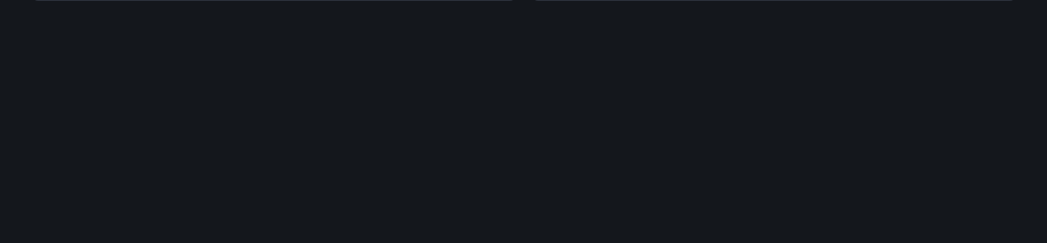
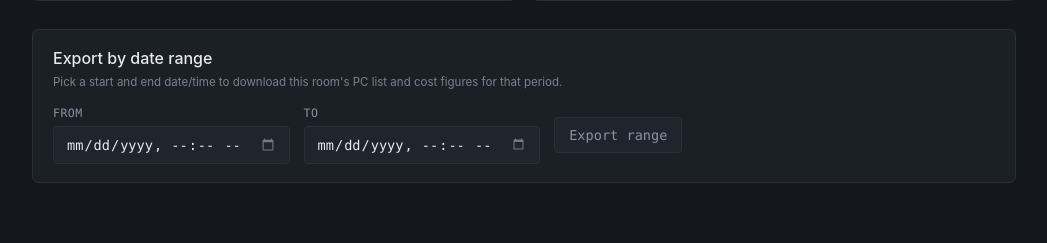
Before and after one commit to tmawada/PC-Logger, a Flask app: page /main in a window 1280 px wide. Shown: the part 855-1098 px from the top of the page, without its empty margins (116-1163 px from the left). Before the commit the page ends 856 px from the top, so only its background shows below. Run offline with Flask 3, Linux system fonts and the light colour scheme; data that the repository does not hold is empty.

Commit message:
feat: export range for all rooms

```diff
--- a/backend/app.py
+++ b/backend/app.py
@@ -255,6 +255,48 @@ def create_app():
                     "Total uptime in range", "On-hours in range", "kWh in range", "Rp in range"],
             rows=rows,
             filename=f"pc-logger-room-{room_id}-{start_date}-{end_date}.xlsx",
+        )
+
+    @app.route("/main/export/<start_date>to<end_date>")
+    def export_main_ranged(start_date, end_date):
+        pcs = PcLog.query.order_by(PcLog.id.desc()).limit(3000).all()
+        pcs = [p.to_dict() for p in pcs]
+        rooms_data = build_room_status(pcs, rooms)
+        total_cost = 0
+        rows = []
+        for room in rooms:
+            stats = rooms_data.get(room, {'on': 0, 'off': 0, 'unknown': pcs_per_room})
+            rate = get_room_rate(room)
+
+            room_prefix = f"BN{room}%"
+            room_logs = PcLog.query.filter(PcLog.hostname.like(room_prefix)).filter(PcLog.received_at.between(start_date, end_date)).order_by(PcLog.id.desc()).limit(5000).all()
+
+            room_logs = [d.to_dict() for d in room_logs]
+            today_on_seconds = compute_today_on_seconds(room_logs)
+            room_on_hours_today = sum(today_on_seconds.values()) / 3600.0
+            cost_today = round(rate['cost_per_pc_hour'] * room_on_hours_today)
+            total_cost = cost_today + total_cost
+            rows.append({
+                "Room": room,
+                "Rp/hour": round(rate['cost_per_pc_hour'] * stats['on']),
+                "kWh/hour": round(rate['kwh_per_pc_hour'] * stats['on'], 3),
+                # "On-hours total": round(room_on_hours_today, 2),
+                "kWh total": round(rate['kwh_per_pc_hour'] * room_on_hours_today, 3),
+                "Rp total": round(rate['cost_per_pc_hour'] * room_on_hours_today),
+            })
+        rows.append({
+            "Room": "TOTAL",
+            "Rp total": total_cost,
+        })
+        return build_excel_response(
+            sheet_title="All Rooms",
+            headers=["Room","Rp/hour)",
+                     "kWh/hour",
+                     # "On-hours today (sum, all PCs)",
+                     "kWh total",
+                     "Rp total"],
+            rows=rows,
+            filename=f"pc-logger-rooms-{datetime.now().strftime('%Y%m%d-%H%M%S')}.xlsx",
         )
 
     @app.route("/monitoring")
--- a/backend/static/mainmenu.css
+++ b/backend/static/mainmenu.css
@@ -324,3 +324,109 @@
       grid-template-columns: 1fr;
     }
   }
+
+
+  .range-export {
+    background: var(--surface);
+    border: 1px solid var(--border);
+    border-radius: 6px;
+    padding: 18px 20px;
+    margin-top: 28px;
+  }
+
+  .range-export-header {
+    margin-bottom: 16px;
+  }
+
+  .range-export-title {
+    font-family: var(--sans);
+    font-size: 1rem;
+    font-weight: 500;
+    margin: 0 0 6px;
+    color: var(--text);
+  }
+
+  .range-export-desc {
+    font-size: 0.72rem;
+    color: var(--text-muted);
+    font-family: var(--sans);
+    line-height: 1.4;
+    margin: 0;
+    opacity: 0.85;
+  }
+
+  .range-export-form {
+    display: flex;
+    flex-wrap: wrap;
+    align-items: flex-end;
+    gap: 14px;
+  }
+
+  .range-field {
+    display: flex;
+    flex-direction: column;
+    gap: 6px;
+  }
+
+  .range-field label {
+    font-size: 0.72rem;
+    font-family: var(--mono);
+    color: var(--text-muted);
+    text-transform: uppercase;
+    letter-spacing: 0.04em;
+  }
+
+  .range-field input[type="datetime-local"] {
+    background: var(--surface-alt);
+    border: 1px solid var(--border);
+    color: var(--text);
+    font-family: var(--mono);
+    font-size: 0.85rem;
+    padding: 9px 12px;
+    border-radius: 4px;
+    outline: none;
+    transition: border-color 0.12s ease;
+  }
+
+  .range-field input[type="datetime-local"]:hover,
+  .range-field input[type="datetime-local"]:focus {
+    border-color: var(--accent);
+  }
+
+  .range-field input[type="datetime-local"]::-webkit-calendar-picker-indicator {
+    cursor: pointer;
+    opacity: 0.6;
+    filter: invert(0.7);
+  }
+
+  :root[data-theme="light"] .range-field input[type="datetime-local"]::-webkit-calendar-picker-indicator {
+    filter: none;
+  }
+
+  .range-export-btn {
+    font-size: 0.85rem;
+  }
+
+  .range-export-error {
+    margin-top: 12px;
+    font-size: 0.78rem;
+    font-family: var(--mono);
+    color: var(--off);
+  }
+
+  .range-export-error[hidden] {
+    display: none;
+  }
+
+  @media (max-width: 600px) {
+    .range-export-form {
+      flex-direction: column;
+      align-items: stretch;
+    }
+
+    .range-field input[type="datetime-local"],
+    .range-export-btn {
+      width: 100%;
+      justify-content: center;
+    }
+  }
--- a/backend/templates/mainmenu.html
+++ b/backend/templates/mainmenu.html
@@ -65,6 +65,26 @@
         <div class="counter-pcs">{{ total_on }} PC on</div>
         <div class="counter-hint">The cost of all room if {{ on_count }} PCs are currently on stayed on for one full hour.</div>
       </div>
+    </div>
+
+
+    <div class="range-export">
+      <div class="range-export-header">
+        <h2 class="range-export-title">Export by date range</h2>
+        <p class="range-export-desc">Pick a start and end date/time to download this room's PC list and cost figures for that period.</p>
+      </div>
+      <form class="range-export-form" id="rangeExportForm">
+        <div class="range-field">
+          <label for="rangeStart">From</label>
+          <input type="datetime-local" id="rangeStart" name="rangeStart" required>
+        </div>
+        <div class="range-field">
+          <label for="rangeEnd">To</label>
+          <input type="datetime-local" id="rangeEnd" name="rangeEnd" required>
+        </div>
+        <button type="submit" class="export-link range-export-btn" title="Download this room's PC list and cost figures for the selected range as an Excel file">Export range</button>
+      </form>
+      <div class="range-export-error" id="rangeExportError" hidden></div>
     </div>
 
   </div>
@@ -136,6 +156,51 @@
     const initialQuery = new URLSearchParams(window.location.search).get('room') || '';
     searchInput.value = initialQuery;
     renderGrid(initialQuery);
+
+    (function () {
+      const form = document.getElementById('rangeExportForm');
+      if (!form) return;
+
+      const startInput = document.getElementById('rangeStart');
+      const endInput = document.getElementById('rangeEnd');
+      const errorEl = document.getElementById('rangeExportError');
+
+      function toBackendDate(localValue) {
+        if (!localValue) return '';
+        const [date, time] = localValue.split('T');
+        const hms = (time && time.length === 5) ? time + ':00' : time;
+        return date + ' ' + hms;
+      }
+
+      function showError(msg) {
+        errorEl.textContent = msg;
+        errorEl.hidden = false;
+      }
+
+      form.addEventListener('submit', (e) => {
+        e.preventDefault();
+        errorEl.hidden = true;
+
+        const start = startInput.value;
+        const end = endInput.value;
+
+        if (!start || !end) {
+          showError('Please choose both a start and end date/time.');
+          return;
+        }
+        if (new Date(start) > new Date(end)) {
+          showError('The start date/time must be before the end date/time.');
+          return;
+        }
+
+        const startStr = toBackendDate(start);
+        const endStr = toBackendDate(end);
+        const url = '/main/export/' + encodeURIComponent(startStr) + 'to' + encodeURIComponent(endStr);
+        window.location.href = url;
+      });
+    })();
+
+
   </script>
 </body>
 </html>
```
